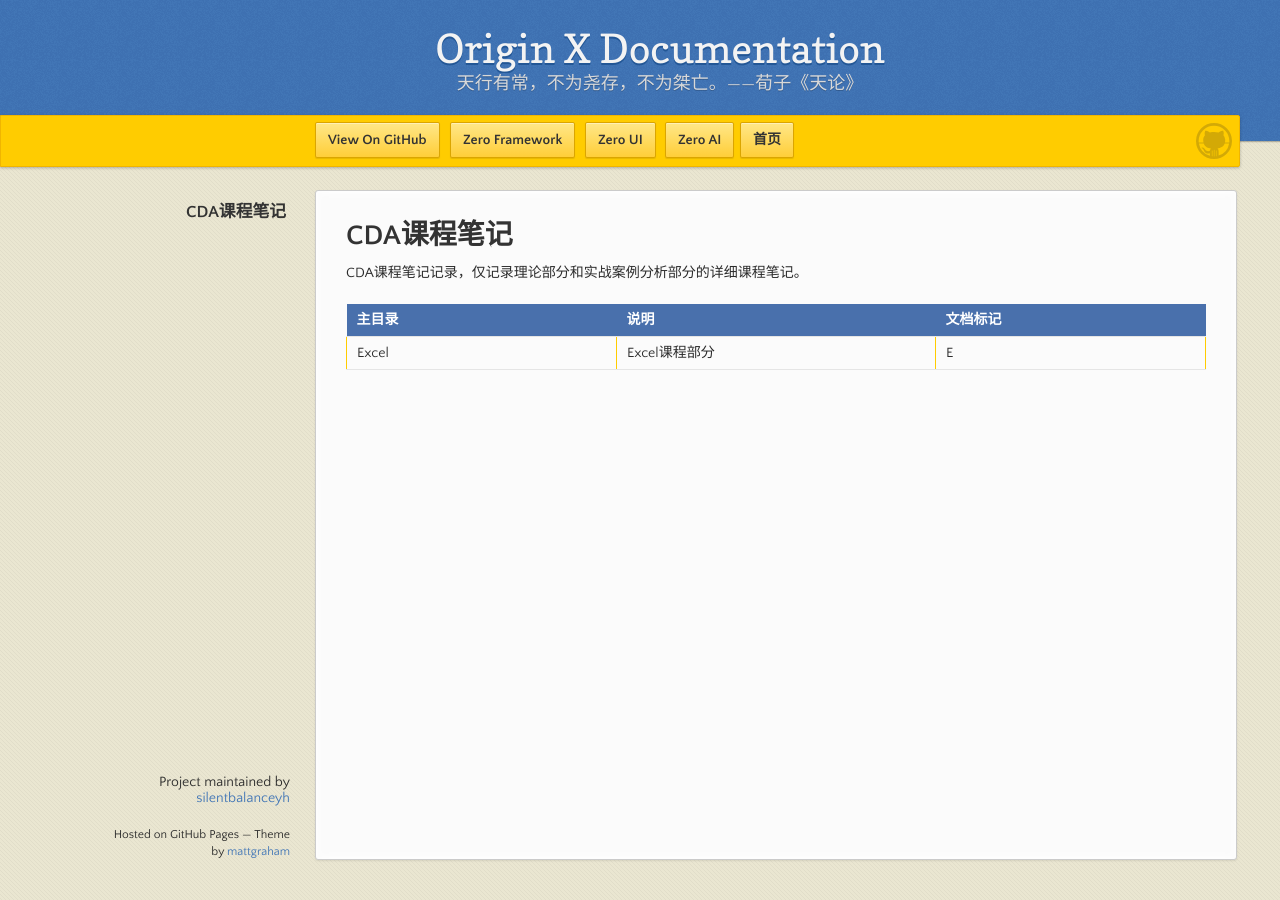
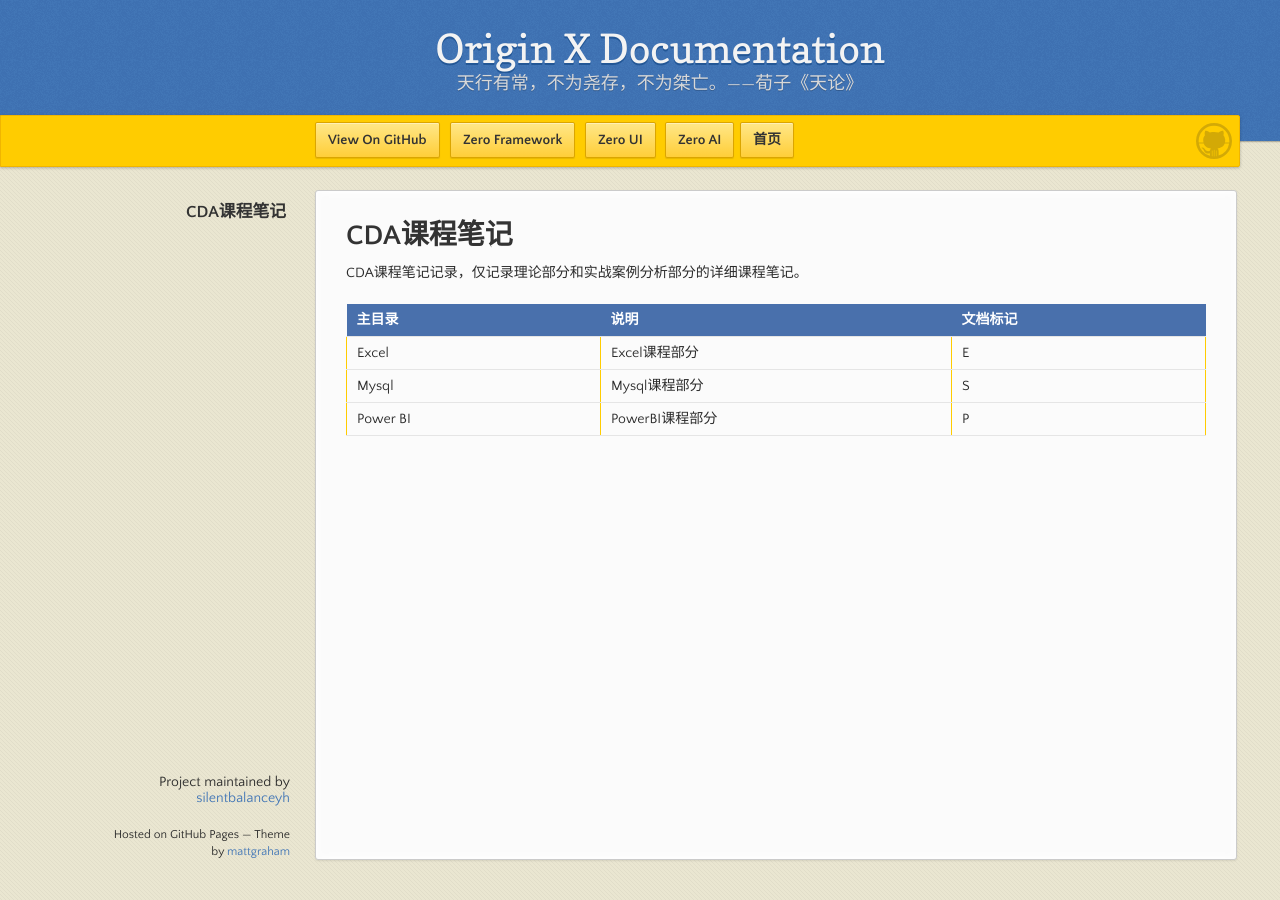
Before and after one commit to silentbalanceyh/mi-kb, a Jekyll site: the page built from uniform-documentation/cdake-cheng-bi-ji.md, in a window 1280 px wide. Built offline with Jekyll 4.4.1, drawn with Linux system fonts in a browser that asks for light colours; our own code applies the rules of GitHub Pages for plain Markdown files.

Commit message:
Updates uniform-documentation/cdake-cheng-bi-ji.md
Auto commit by GitBook Editor

```diff
--- a/uniform-documentation/cdake-cheng-bi-ji.md
+++ b/uniform-documentation/cdake-cheng-bi-ji.md
@@ -5,3 +5,5 @@ CDA课程笔记记录，仅记录理论部分和实战案例分析部分的详
 | 主目录 | 说明 | 文档标记 |
 | :--- | :--- | :--- |
 | Excel | Excel课程部分 | E |
+| Mysql | Mysql课程部分 | S |
+| Power BI | PowerBI课程部分 | P |
```
